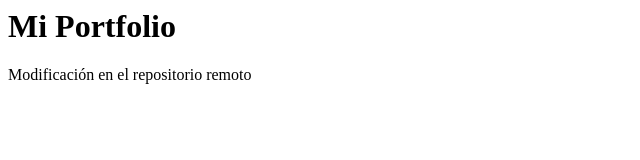
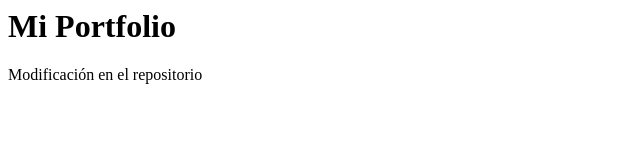
Before and after one commit to marce1084/PortfolioFrontEnd, a plain HTML site: page index.html in a window 1280 px wide. Shown: the full height of the page, 0-640 px from the left. Drawn offline with Linux system fonts and the light colour scheme.

Commit message:
Update index.html

```diff
--- a/index.html
+++ b/index.html
@@ -1,2 +1,2 @@
 <h1>Mi Portfolio</h1>
-<p>Modificación en el repositorio remoto</p>
+<p>Modificación en el repositorio</p>
```
